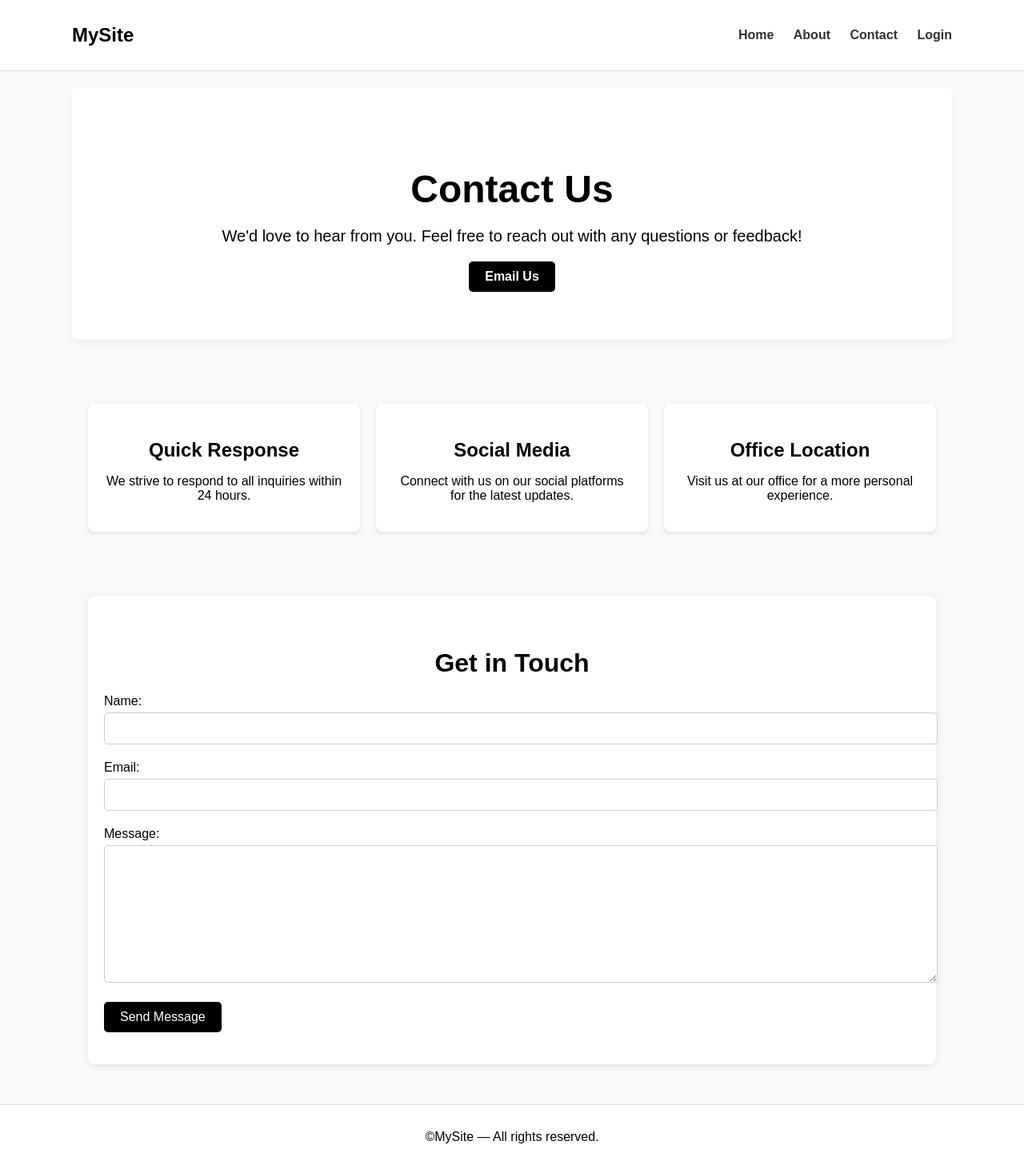
After one commit to gmlincoln/django-html-inheritance, a Django app: page /contact/ in a window 1280 px wide. The commit adds this page. Shown: the whole page at 80% size. Run offline with Django 5.2, Linux system fonts and the light colour scheme.

Commit message:
route complete

```diff
--- a/myProject/core/static/css/style.css
+++ b/myProject/core/static/css/style.css
@@ -178,3 +178,165 @@ footer {
     background: #ffffff;
     border-top: 1px solid #ddd;
 }
+
+
+
+
+/* Hero Section */
+.hero {
+    /* background: #333; */
+    /* color: white; */
+    text-align: center;
+    padding: 60px 20px;
+}
+
+.hero h1 {
+    font-size: 3rem;
+    margin-bottom: 10px;
+}
+
+.hero p {
+    font-size: 1.25rem;
+    margin-bottom: 20px;
+}
+
+.hero .btn {
+    /* background-color: #ff6600; */
+    /* color: white; */
+    padding: 10px 20px;
+    text-decoration: none;
+    font-weight: bold;
+    border-radius: 5px;
+    transition: background-color 0.3s ease;
+}
+
+.hero .btn:hover {
+    background-color: #cc5200;
+}
+
+/* Grid Section */
+.grid {
+    display: grid;
+    grid-template-columns: repeat(auto-fill, minmax(280px, 1fr));
+    gap: 20px;
+    padding: 40px 20px;
+}
+
+.card {
+    background-color: white;
+    border-radius: 8px;
+    box-shadow: 0 2px 6px rgba(0, 0, 0, 0.1);
+    padding: 20px;
+    text-align: center;
+    transition: transform 0.3s ease, box-shadow 0.3s ease;
+}
+
+.card:hover {
+    transform: translateY(-5px);
+    box-shadow: 0 5px 15px rgba(0, 0, 0, 0.2);
+}
+
+.card h3 {
+    font-size: 1.5rem;
+    margin-bottom: 10px;
+}
+
+.card p {
+    font-size: 1rem;
+}
+
+/* Form Section */
+.form-section {
+    background-color: #fff;
+    padding: 40px 20px;
+    margin: 40px 20px;
+    border-radius: 8px;
+    box-shadow: 0 2px 10px rgba(0, 0, 0, 0.1);
+}
+
+.form-section h2 {
+    font-size: 2rem;
+    margin-bottom: 20px;
+    text-align: center;
+}
+
+.form-group {
+    margin-bottom: 20px;
+}
+
+.form-group label {
+    display: block;
+    font-size: 1rem;
+    margin-bottom: 5px;
+}
+
+.form-group input,
+.form-group textarea {
+    width: 100%;
+    padding: 10px;
+    border: 1px solid #ccc;
+    border-radius: 5px;
+    font-size: 1rem;
+}
+
+.form-group textarea {
+    resize: vertical;
+    height: 150px;
+}
+
+button[type="submit"] {
+    /* background-color: #ff6600; */
+    color: white;
+    padding: 10px 20px;
+    font-size: 1rem;
+    border: none;
+    border-radius: 5px;
+    cursor: pointer;
+    transition: background-color 0.3s ease;
+}
+
+button[type="submit"]:hover {
+    background-color: #cc5200;
+}
+
+/* Responsive Styling */
+@media (max-width: 768px) {
+    .hero h1 {
+        font-size: 2.5rem;
+    }
+
+    .hero p {
+        font-size: 1.125rem;
+    }
+
+    .grid {
+        grid-template-columns: 1fr 1fr;
+    }
+
+    .form-section {
+        margin: 20px;
+    }
+
+    .card {
+        padding: 15px;
+    }
+}
+
+@media (max-width: 480px) {
+    .hero h1 {
+        font-size: 2rem;
+    }
+
+    .hero p {
+        font-size: 1rem;
+    }
+
+    .grid {
+        grid-template-columns: 1fr;
+    }
+
+    .form-group input,
+    .form-group textarea {
+        font-size: 0.875rem;
+    }
+}
--- /dev/null
+++ b/myProject/core/templates/contact.html
@@ -0,0 +1,51 @@
+{% extends 'base.html' %}
+
+
+{% block title %}
+Contact - My Site
+{% endblock title %}
+
+
+{% block content %}
+<section class="hero">
+    <h1>Contact Us</h1>
+    <p>We'd love to hear from you. Feel free to reach out with any questions or feedback!</p>
+    <a href="mailto:info@example.com" class="btn">Email Us</a>
+</section>
+
+<section class="grid">
+    <div class="card">
+        <h3>Quick Response</h3>
+        <p>We strive to respond to all inquiries within 24 hours.</p>
+    </div>
+    <div class="card">
+        <h3>Social Media</h3>
+        <p>Connect with us on our social platforms for the latest updates.</p>
+    </div>
+    <div class="card">
+        <h3>Office Location</h3>
+        <p>Visit us at our office for a more personal experience.</p>
+    </div>
+</section>
+
+<section class="form-section">
+    <h2>Get in Touch</h2>
+    <form action="/submit_contact_form" method="POST">
+        {% csrf_token %}
+        <div class="form-group">
+            <label for="name">Name:</label>
+            <input type="text" id="name" name="name" required>
+        </div>
+        <div class="form-group">
+            <label for="email">Email:</label>
+            <input type="email" id="email" name="email" required>
+        </div>
+        <div class="form-group">
+            <label for="message">Message:</label>
+            <textarea id="message" name="message" required></textarea>
+        </div>
+        <button type="submit" class="btn">Send Message</button>
+    </form>
+</section>
+
+{% endblock content %}
--- a/myProject/core/templates/home.html
+++ b/myProject/core/templates/home.html
@@ -11,7 +11,7 @@ Home-My Site
 <section class="hero">
     <h1>Welcome to My Django Practice Site</h1>
     <p>Template inheritance, static files, and custom tags — all working!</p>
-    <a href="#" class="btn">Get Started</a>
+    <a href="{% url 'register' %}" class="btn">Get Started</a>
 </section>
 
 <section class="grid">
--- a/myProject/core/templates/includes/header.html
+++ b/myProject/core/templates/includes/header.html
@@ -7,7 +7,7 @@
             <ul class="nav">
                 <li><a href="/">Home</a></li>
                 <li><a href="{% url 'about' %}">About</a></li>
-                <li><a href="">Contact</a></li>
+                <li><a href="{% url 'contact' %}">Contact</a></li>
                 <li><a href="{% url 'login' %}">Login</a></li>
             </ul>
         </nav>
--- a/myProject/core/urls.py
+++ b/myProject/core/urls.py
@@ -5,6 +5,7 @@ from . import views
 urlpatterns = [
     path('',views.home,),
     path('about/', views.about, name='about'),
+    path('contact/', views.contact, name='contact'),
     path('login/', views.login, name='login'),
     path('register/',views.register, name="register"),
 ]
--- a/myProject/core/views.py
+++ b/myProject/core/views.py
@@ -10,6 +10,10 @@ def about(request):
 
     return render(request, 'about.html')
 
+def contact(request):
+
+    return render(request, 'contact.html')
+
 def login(request):
 
     return render(request, 'auth/login.html')
```
